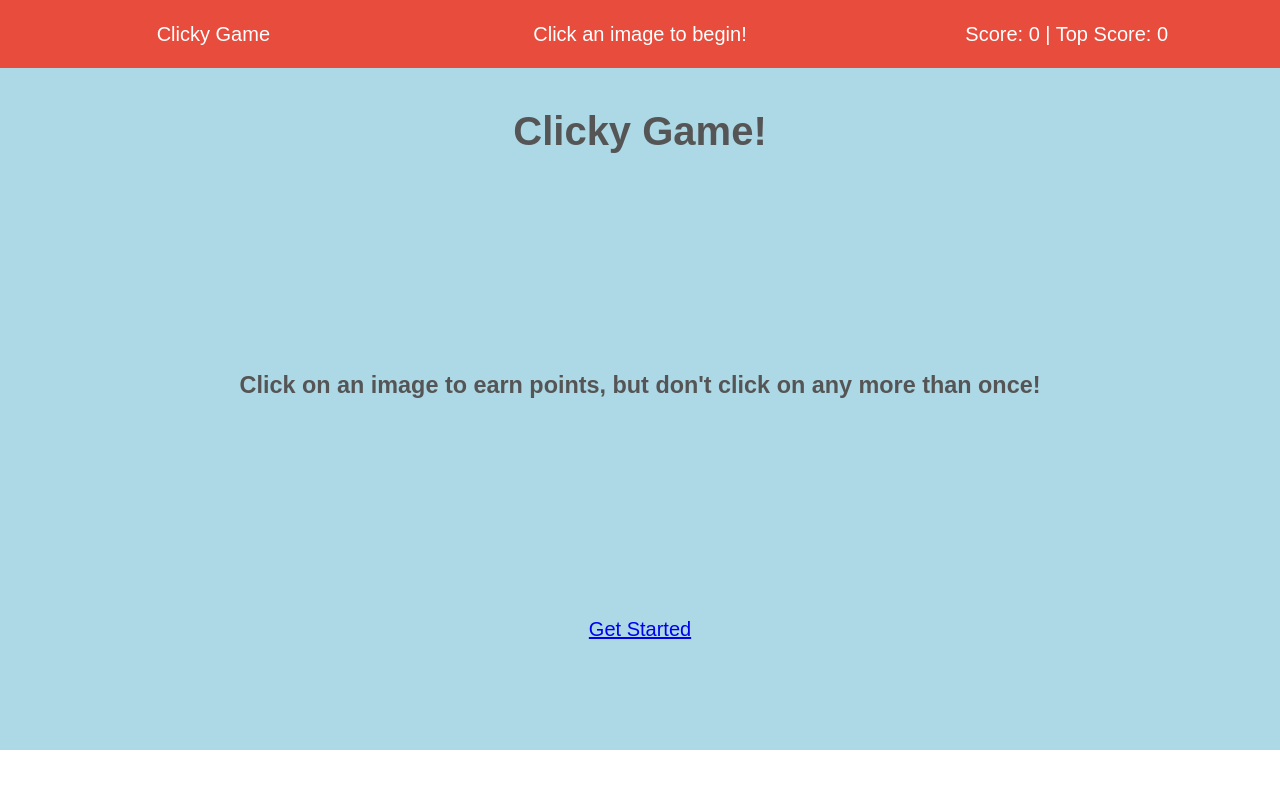
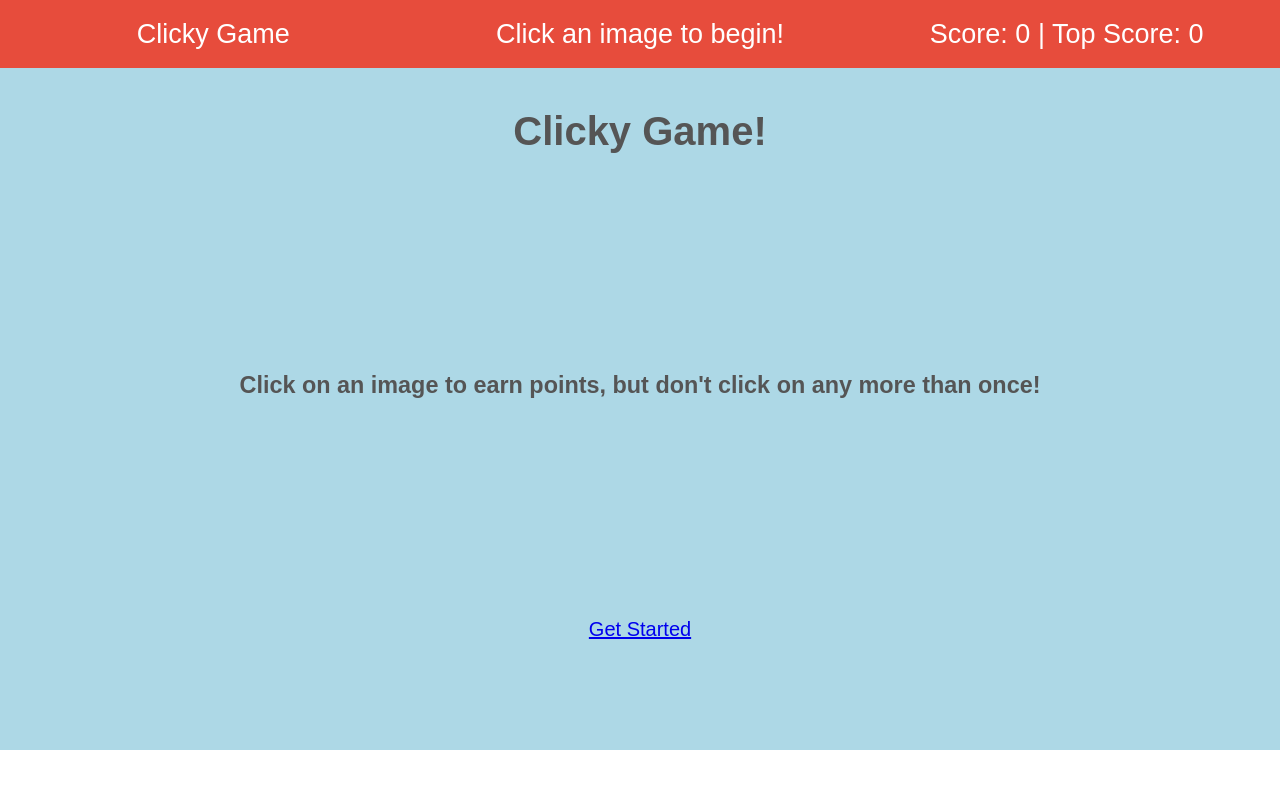
Before and after one commit to romansenin/clicky-game, a React (Create React App) app: page / in a window 1280 px wide. Shown: the top 800 px of the page. Built offline with nearby package versions, Linux system fonts and the light colour scheme; the HTML template or start-up script is replaced by a standard one.

Commit message:
increased height again

```diff
--- a/src/components/Header/header.css
+++ b/src/components/Header/header.css
@@ -11,4 +11,5 @@
   flex: 1;
   text-align: center;
   color: #fff;
+  font-size: 135%;
 }
```
